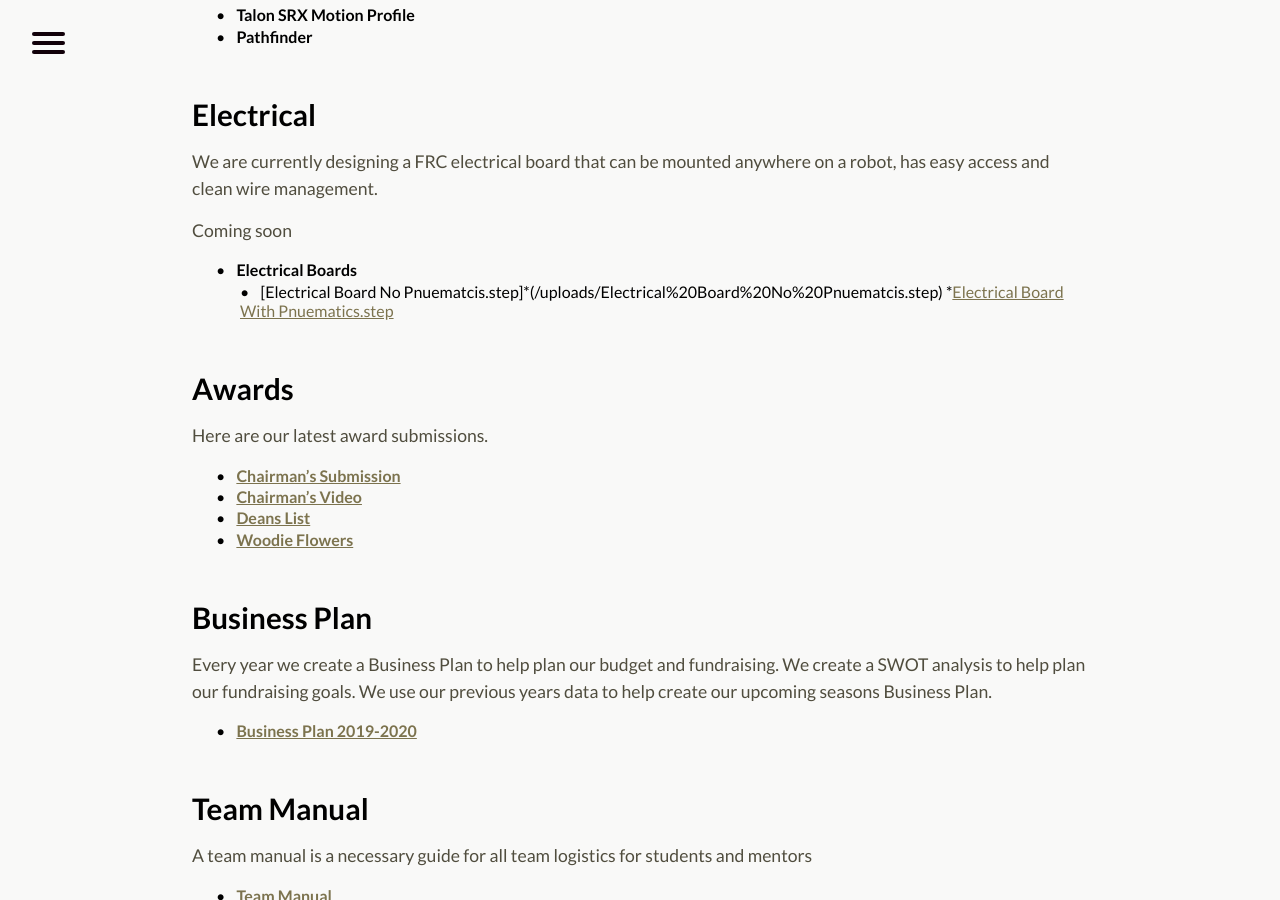
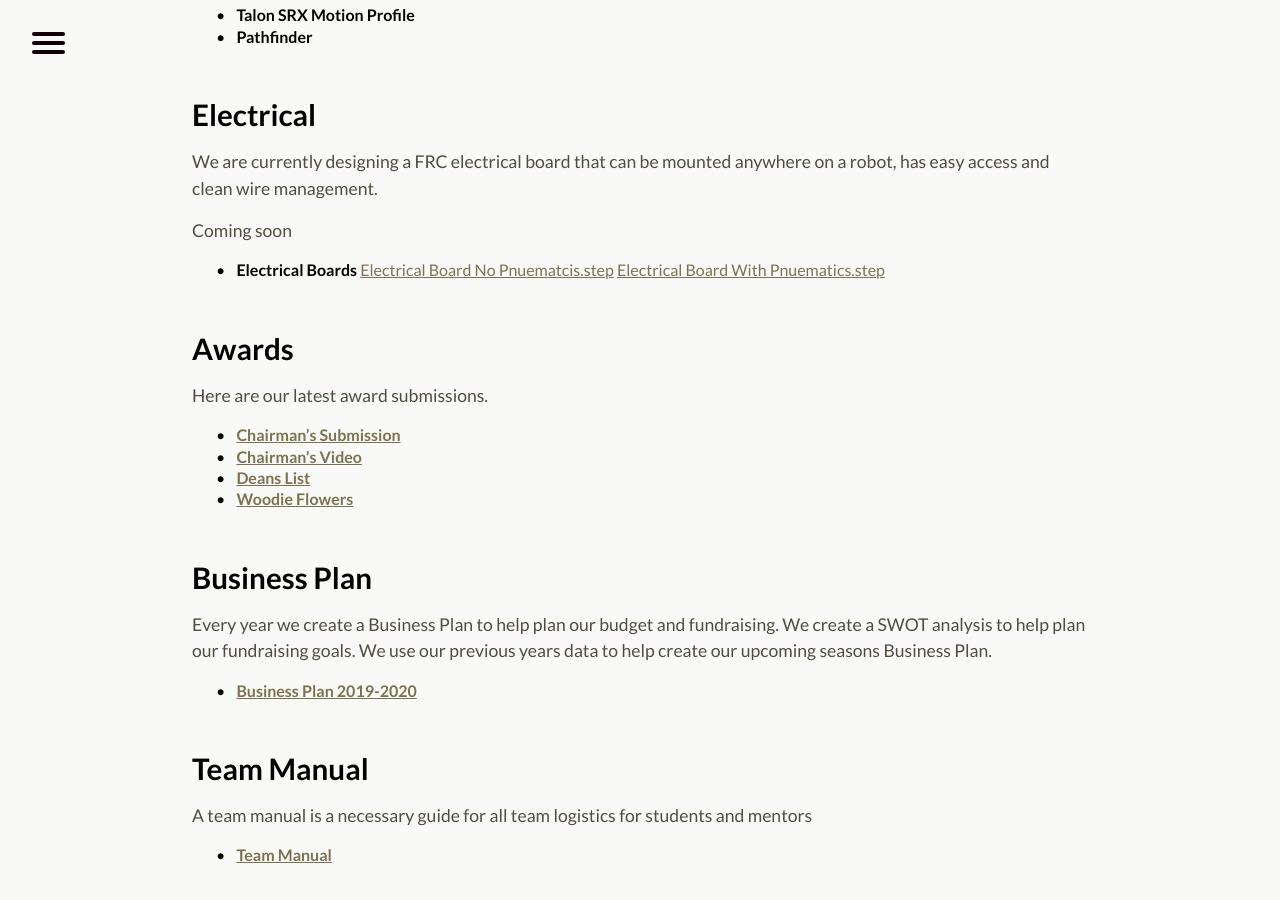
Before and after one commit to perSEVERE-5962/frc5962, a Jekyll site: the page built from resources.markdown, in a window 1280 px wide and 900 px high, scrolled down 1135 px. Built offline with Jekyll 4.4.1, drawn with Linux system fonts in a browser that asks for light colours.

Commit message:
Updated Resources

```diff
--- a/resources.markdown
+++ b/resources.markdown
@@ -38,8 +38,10 @@ We are currently designing a FRC electrical board that can be mounted anywhere o
 
 Coming soon
 1. **Electrical Boards**
-* [Electrical Board No Pnuematcis.step]*(/uploads/Electrical%20Board%20No%20Pnuematcis.step)
-*[Electrical Board With Pnuematics.step](/uploads/Electrical%20Board%20With%20Pnuematics.step)
+[Electrical Board No Pnuematcis.step](/uploads/Electrical%20Board%20No%20Pnuematcis.step)
+[Electrical Board With Pnuematics.step](/uploads/Electrical%20Board%20With%20Pnuematics.step)
+
+
 <div class="divider"></div>
 ## Awards
 Here are our latest award submissions.
```
